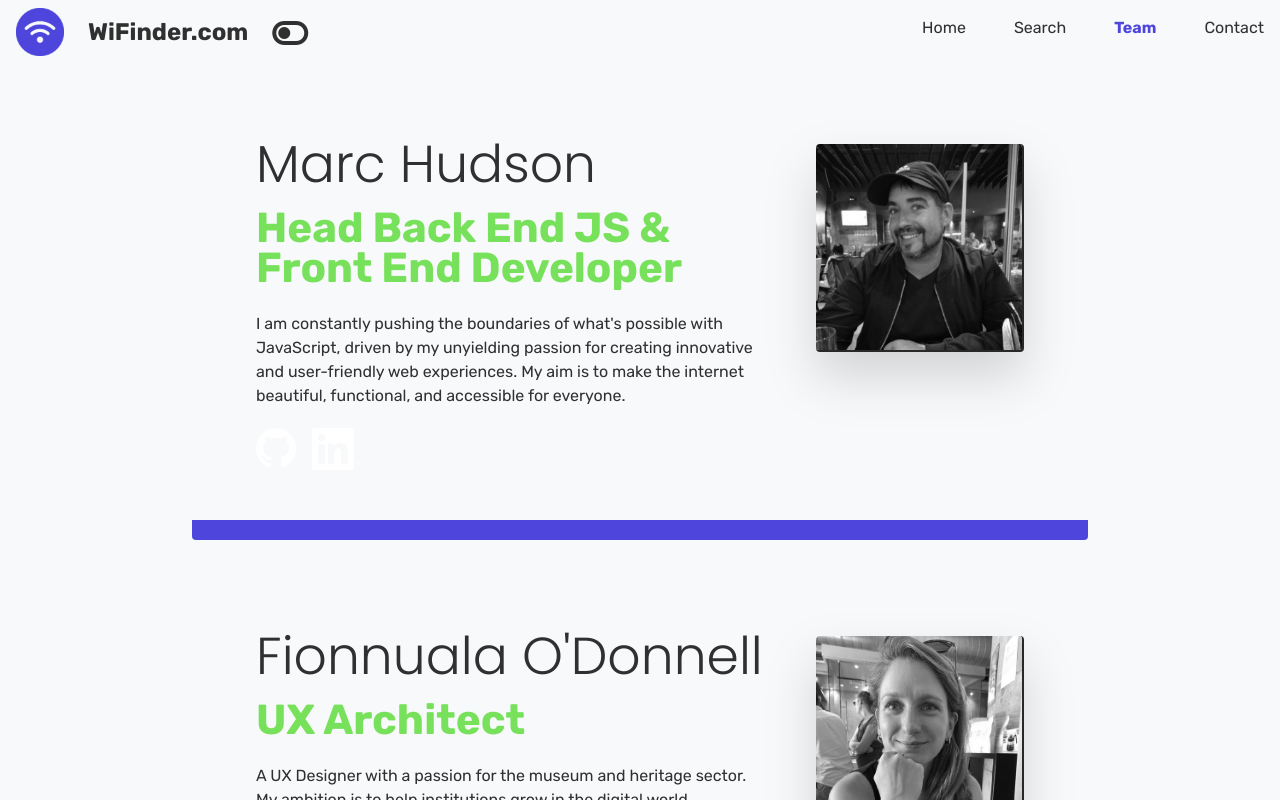
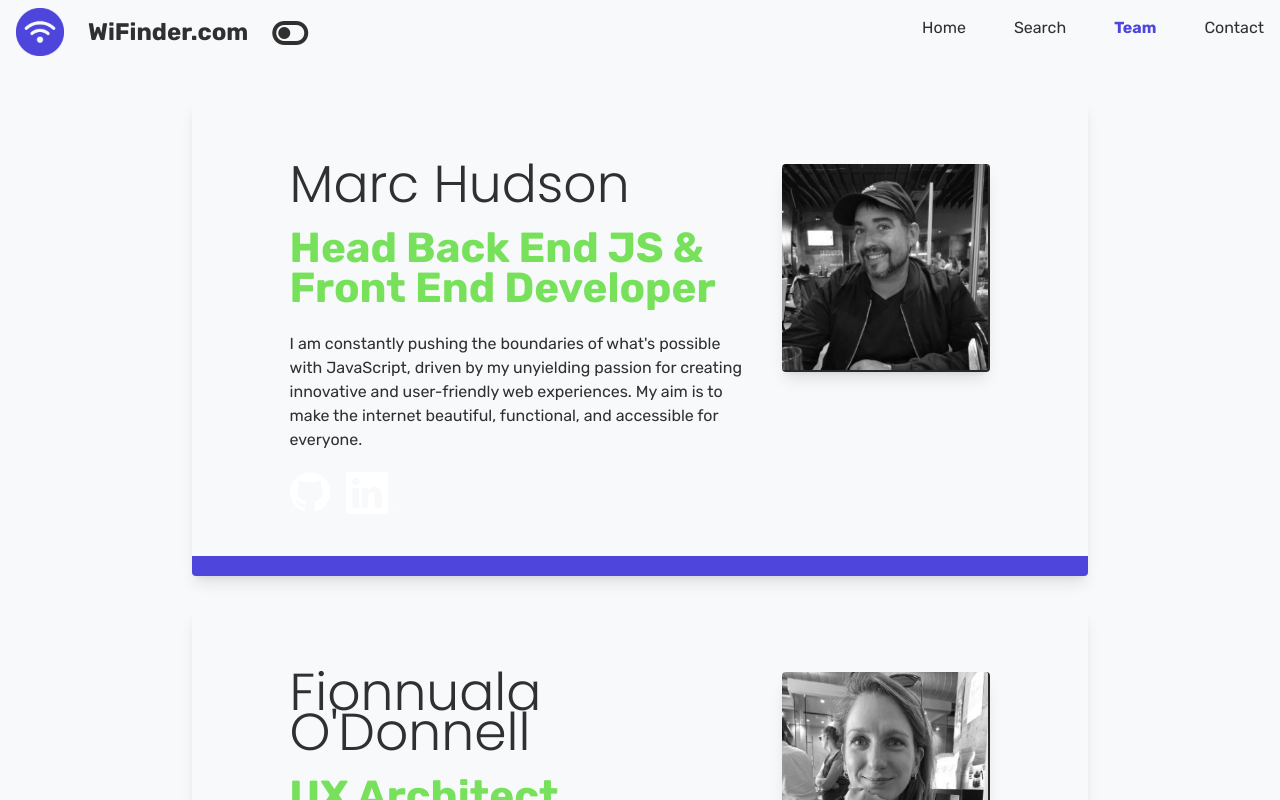
Before and after one commit to Matt-Jones-Developer/wi-finder_free_wifi_finder, a React (Create React App) app: page /devpage in a window 1280 px wide. Shown: the top 800 px of the page. Built offline with nearby package versions, Linux system fonts and the light colour scheme; a web font is replaced by a local one.

Commit message:
updated css and tailwind for card.js to improve display at different screen sizes

```diff
--- a/src/components/Card.jsx
+++ b/src/components/Card.jsx
@@ -19,9 +19,15 @@ function Card(props) {
 
   return (
     <div className={`${styles.cardHolder}`}>
-      <div className={`${styles.card} m-4 p-6 rounded`}>
-        <div className="flex justify-between">
-          <div className="w-8/12 ">
+      <div className={`${styles.card} m-4 p-4 rounded shadow-lg dark:bg-gray-900 m-4`}>
+        <div className={`${styles.profilePicFrame}`}>
+          <img
+            className={`${styles.profilePic} object-cover bg-top h-52 w-52 grayscale rounded shadow-lg dark:bg-gray-900`}
+            src={profileImages[props.index]}
+            alt={props.name}
+          />
+        </div>
+        <div className={`${styles.textContainer} mr-8`}>
           <h2 className="leading-10 pb-6">{props.name}</h2>
           <h3 className={`${styles.jobTile} leading-10 mb-6 font-bold text-lime`} >{props.jobTitle}</h3>
           <p>{props.about}</p>
@@ -40,19 +46,9 @@ function Card(props) {
             </a>
           </div>
         </div>
-
-          <div className="inline-flex justify-items-end drop-shadow-2xl ml-5">
-            <img
-              className={`${styles.profilePic} bg-contain bg-top h-52 w-52 grayscale rounded border-b-1`}
-              src={profileImages[props.index]}
-              alt={props.name}
-            >
-            </img>
+      </div>
     </div>
 
-        </div>
-      </div>
-    </div>
   );
 }
 
--- a/src/components/styles/Card.module.css
+++ b/src/components/styles/Card.module.css
@@ -1,11 +1,14 @@
  .cardHolder{
   display: flex;
-  justify-content: center;
   align-items: center;
-
  }
 
+
+
+
  .card{
+  /*background-color: var(--bg-grey).8;*/
+  /*background-image: var(--gradient);*/
   max-width: 75%;
   width: 70%;
   padding-top: 5%;
@@ -23,26 +26,36 @@ border-bottom-width: 2px;
 }
 
 
-@media (max-width: 1550px) {
+@media (max-width: 5000px) {
+ .cardHolder{
+  place-content: center;
+ }
+
+  .card{
+  display: flex;
+  flex-direction: row-reverse;
+  justify-content: center;
+  }
+
+  .textContainer{
+    max-width: 60%;
+  }
+
+  .profilePicFrame{
+    margin-left: 0%;
+  }
 
 }
 
-@media (max-width: 1224px) {
 
-}
+@media (max-width: 805px) {
+  .card{
+    display: flex;
+    flex-direction: column;
+   }
 
-@media (max-width: 900px) {
-
-}
-
-@media (max-width: 855px) {
+   .profilePicFrame{
+    margin-bottom: 5%;
+  }
 
  }
-
-@media (max-width: 805px) {
-
- }
-
-@media (max-width: 640px) {
-
-}
--- a/src/data/dev_about.json
+++ b/src/data/dev_about.json
@@ -22,7 +22,7 @@
     "name": "Kelvin Enaro",
     "jobTitle": "Front-End Developer",
     "profilePic": "../assets/jpg/kelvin_enaro_profile_pic.jpg",
-    "about": "",
+    "about": "Lorem ipsum dolor sit amet, consectetur adipiscing elit. Sed vitae purus auctor, ornare eros vel, condimentum nibh. Fusce vel risus at ipsum tincidunt auctor sed ut mauris. Nullam eget bibendum velit. Pellentesque id dolor id tellus dictum bibendum at non ipsum. Nam ut erat vel dolor tincidunt gravida. ",
     "linkedInUrl": "https://www.linkedin.com/in/kelvin-enaro-070316112",
     "gitHubUrl": "https://github.com/DeveloperK7E"
   },
--- a/src/pages/DevPage.Jsx
+++ b/src/pages/DevPage.Jsx
@@ -7,7 +7,8 @@ const DevPage = () => {
   console.log("test")
   console.log(projectData)
   return(
-<div>
+
+<div className='pt-5'>
   <CardWrapper data={projectData}/>
 </div>
   )
```
Lines whose indentation alone changed are shown as unchanged.
